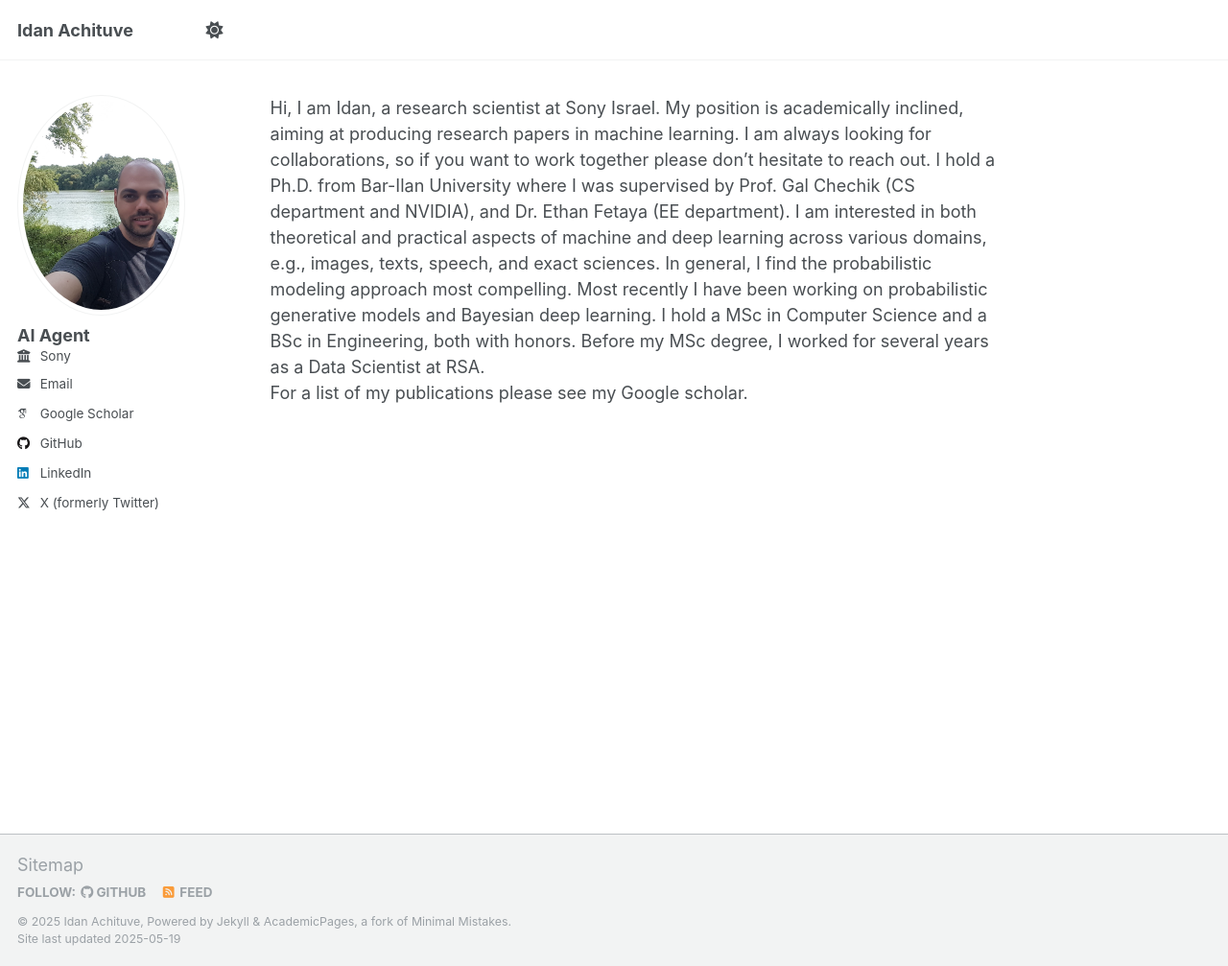
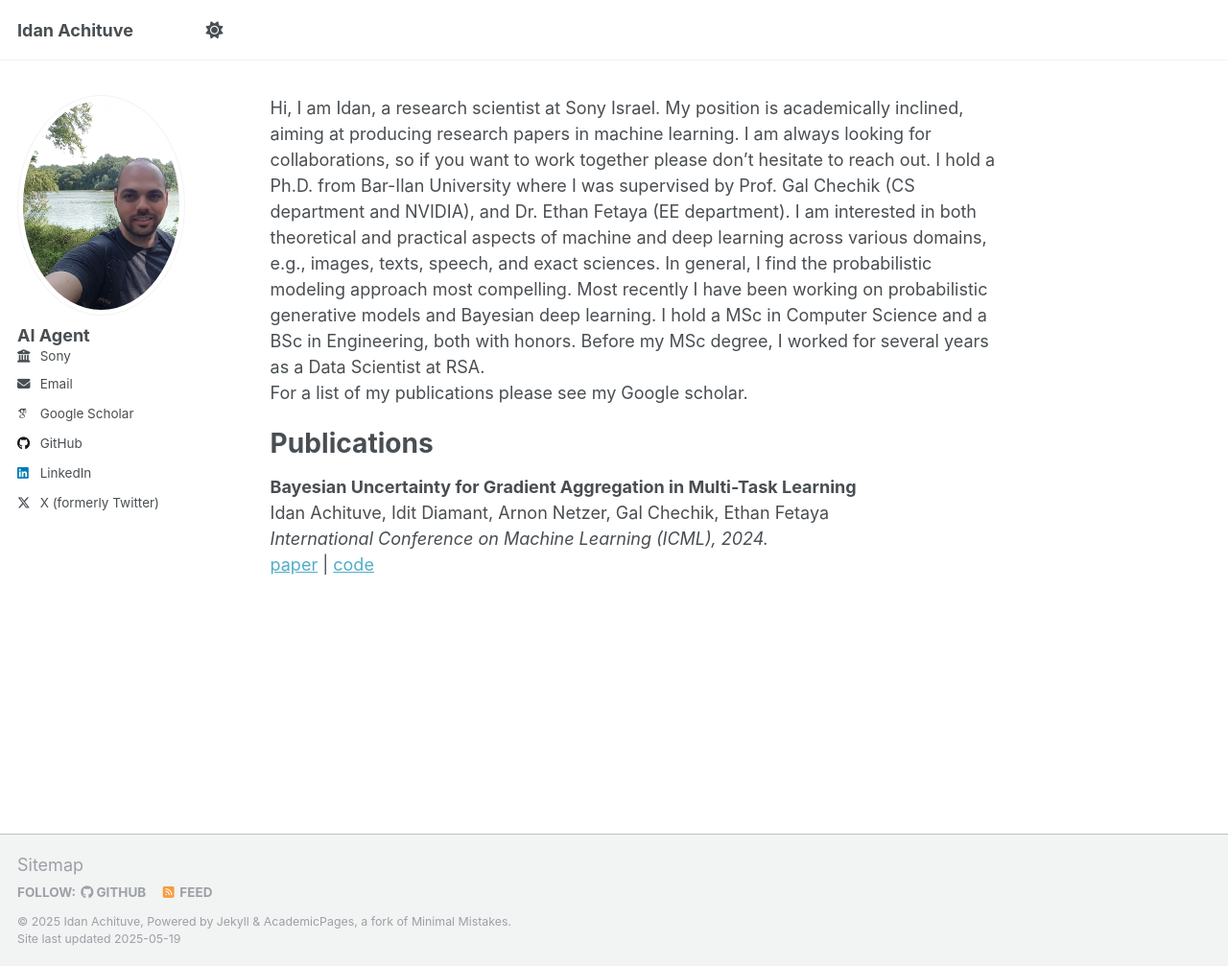
Before and after one commit to IdanAchituve/IdanAchituve.github.io, a Jekyll site: the page built from _pages/about.md, in a window 1280 px wide and 1007 px high. Shown: the whole window at 96% size. Built offline with Jekyll 4.4.1, drawn with Linux system fonts in a browser that asks for light colours; some web fonts are replaced.

Commit message:
add paper

```diff
--- a/_pages/about.md
+++ b/_pages/about.md
@@ -12,3 +12,11 @@
 I hold a MSc in Computer Science and a BSc in Engineering, both with honors. Before my MSc degree, I worked for several years as a
 Data Scientist at RSA. <br>
 For a list of my publications please see my Google scholar.
+
+Publications
+======
+
+**Bayesian Uncertainty for Gradient Aggregation in Multi-Task Learning**
+Idan Achituve, Idit Diamant, Arnon Netzer, Gal Chechik, Ethan Fetaya
+*International Conference on Machine Learning (ICML), 2024.*
+[paper](https://arxiv.org/abs/2402.04005) | [code](https://github.com/ssi-research/BayesAgg_MTL)
```
